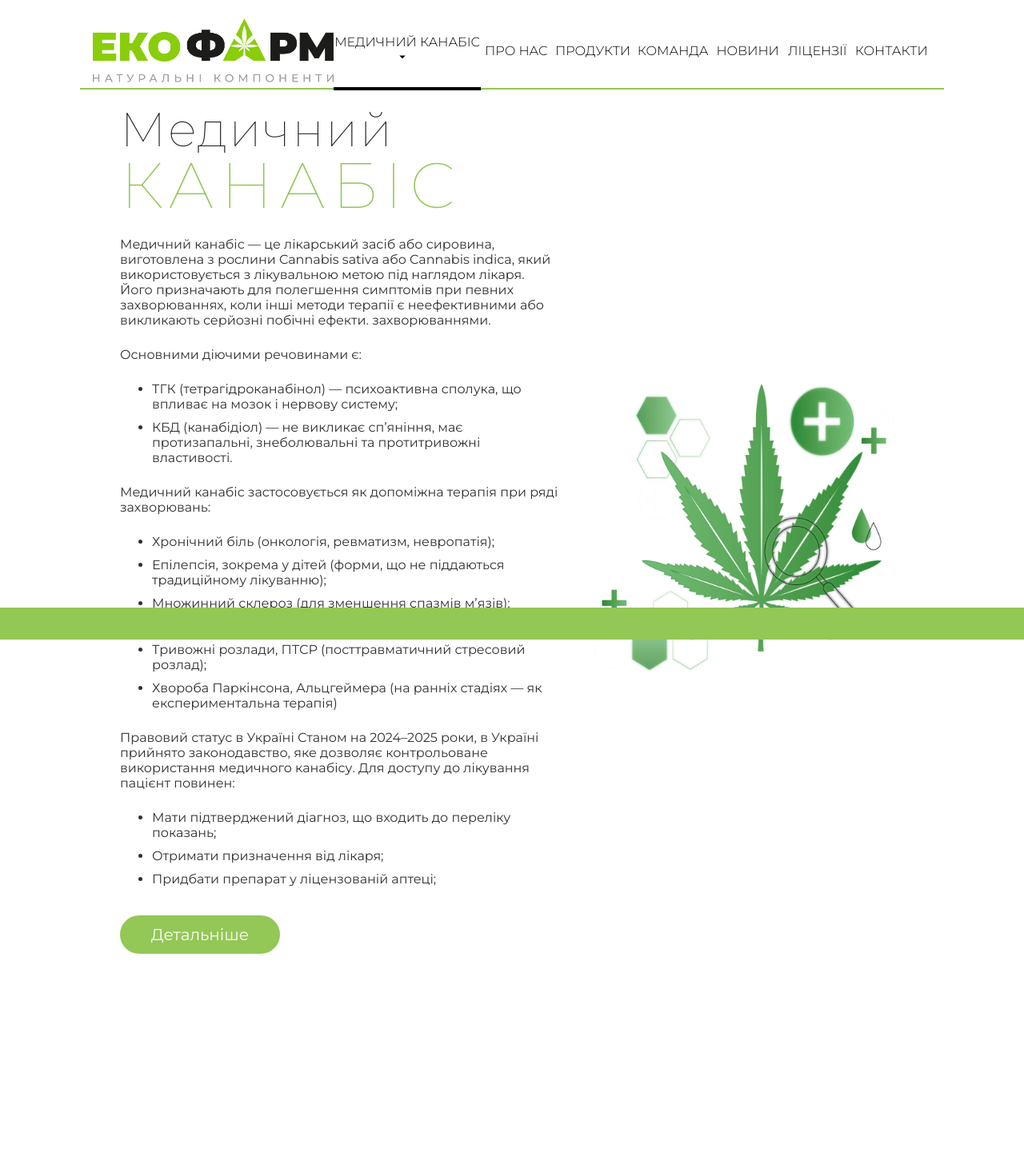
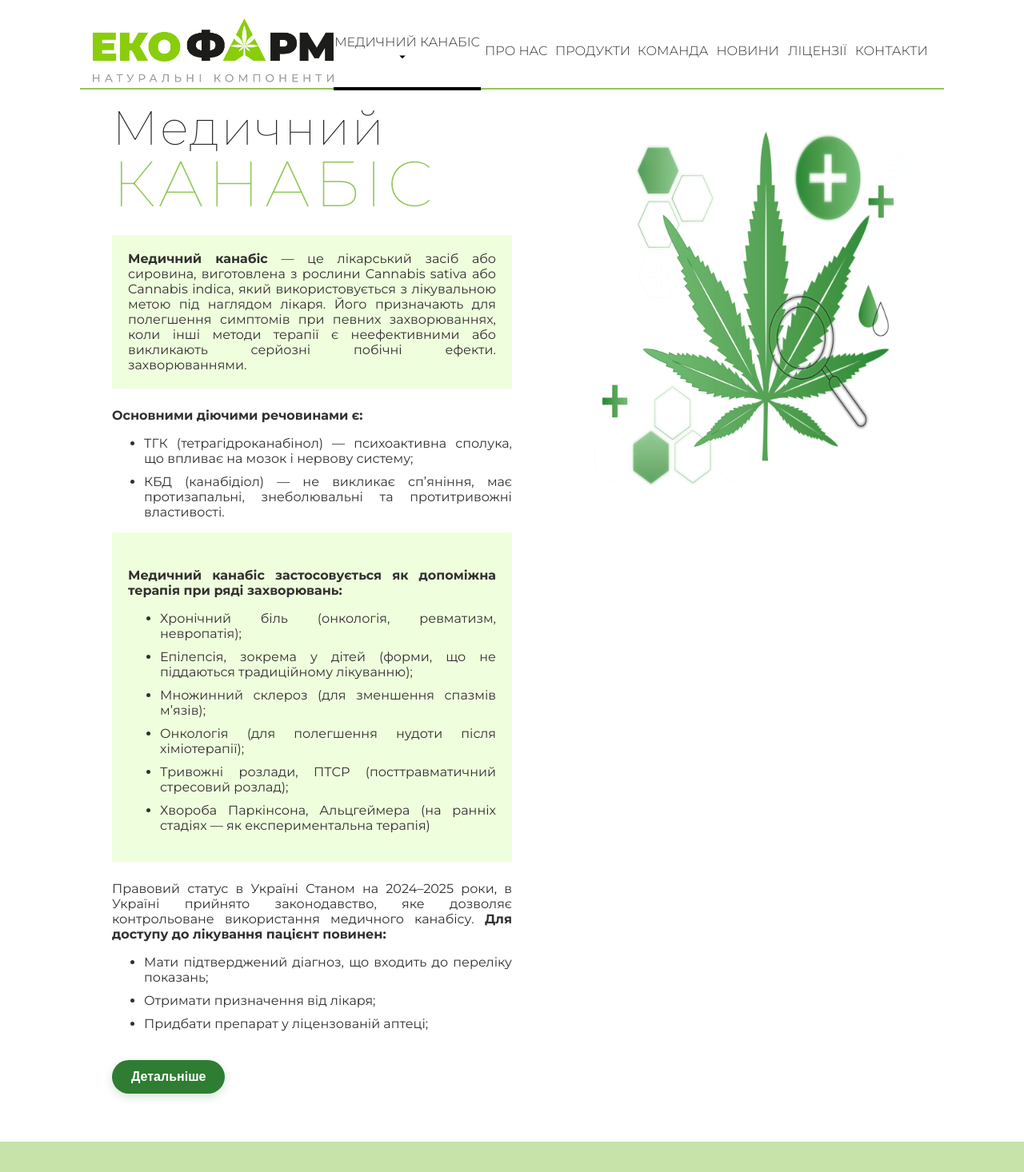
Before and after one commit to lowtab777/ecofarm-website, an Angular app: page / in a window 1280 px wide. Shown: the whole page at 80% size. Before the commit the page ends 1253 px from the top, so only its background shows below. Built offline with nearby package versions, Linux system fonts and the light colour scheme.

Commit message:
changed styles for main page and changes in global styles, refactoring

```diff
--- a/src/app/app.component.scss
+++ b/src/app/app.component.scss
@@ -15,6 +15,7 @@
 }
 
 .app-content {
+  margin-top: 30px;
   padding: 100px 140px 60px 140px;
   min-height: 100vh;
   box-sizing: border-box;
@@ -23,7 +24,6 @@
 }
 
 .app-footer {
-  position: fixed;
   left: 0;
   bottom: 0;
   width: 100%;
--- a/src/app/components/about-us/about-us.component.html
+++ b/src/app/components/about-us/about-us.component.html
@@ -7,7 +7,7 @@
       <span class="main-text">ФК "Екофарм"</span>
       <span class="accent-text">Історія компанії</span>
     </div>
-    <h2>Як усе починалося</h2>
+    <h2 class="first-paragraph">Як усе починалося</h2>
     <p>
       ТОВ "ФК "Екофарм" — це сучасне фармацевтичне підприємство, створене з
       метою впровадження інноваційних підходів у галузі виготовлення лікарських
--- a/src/app/components/about-us/about-us.component.scss
+++ b/src/app/components/about-us/about-us.component.scss
@@ -1,7 +1,6 @@
 .main-page-wrap {
   display: flex;
   justify-content: center;
-  margin-top: 30px;
 }
 
 .main-page-text {
@@ -9,10 +8,11 @@
   width: 60%;
   flex-direction: column;
   padding-left: 40px;
+  padding-right: 5%;
 }
 
 @media (max-width: 600px) {
-  .main-page-text{
+  .main-page-text {
     width: 90% !important;
     padding-left: 0px !important;
   }
@@ -31,35 +31,16 @@
 }
 
 p {
-    font-family: 'Montserrat', Arial, sans-serif;
-    color:#646363;
+  font-family: "Montserrat", Arial, sans-serif;
+  color: #646363;
   margin: 10px 0px 10px 0px;
+  text-align: justify;
 }
 
 h2 {
   margin: 20px 0px 0px 0px;
 }
 
-.headline {
-    text-align: left;
-    display: flex;
-    flex-direction: column;
+.first-paragraph {
+  margin-top: 30px;
 }
-
-.main-text {
-  font-family: "Montserrat", Arial, sans-serif;
-  font-size: 60px;
-  color: #232323;
-  font-weight: 100;
-  letter-spacing: 2px;
-  line-height: 1;
-}
-
-.accent-text {
-  font-family: 'Montserrat', Arial, sans-serif;
-  font-size: 80px;
-  color: #93c756;
-  font-weight: 100;
-  letter-spacing: 5px;
-  line-height: 1;
-}
--- a/src/app/components/contact-info/contact-info.component.scss
+++ b/src/app/components/contact-info/contact-info.component.scss
@@ -10,7 +10,7 @@ mat-icon{
 }
 
 .contact-info-wrap {
-    border-bottom: 3px solid #93c756;
+    border-bottom: 2px solid #93c756;
     padding-bottom: 10px;
 }
 
--- a/src/app/components/ecofarm-footer/ecofarm-footer.component.scss
+++ b/src/app/components/ecofarm-footer/ecofarm-footer.component.scss
@@ -1,8 +1,7 @@
 .footer-rectangle {
   width: 100%;
   height: 40px;
-  background: #93c756;
-  position: fixed;
+  background: #92c75681;
   left: 0;
   bottom: 0;
   z-index: 100;
--- a/src/app/components/main-page/main-page.component.html
+++ b/src/app/components/main-page/main-page.component.html
@@ -4,14 +4,14 @@
       <span class="main-text">Медичний</span>
       <span class="accent-text">КАНАБІС</span>
     </div>
-    <p>
-      Медичний канабіс — це лікарський засіб або сировина, виготовлена з рослини
+    <p class="single-text-block-green">
+      <span class="font-weight-700">Медичний канабіс</span> — це лікарський засіб або сировина, виготовлена з рослини
       Cannabis sativa або Cannabis indica, який використовується з лікувальною
       метою під наглядом лікаря. Його призначають для полегшення симптомів при
       певних захворюваннях, коли інші методи терапії є неефективними або
       викликають серйозні побічні ефекти. захворюваннями.
     </p>
-    <p>Основними діючими речовинами є:</p>
+    <p class="font-weight-700">Основними діючими речовинами є:</p>
     <ul>
       <li>
         ТГК (тетрагідроканабінол) — психоактивна сполука, що впливає на мозок і
@@ -22,8 +22,10 @@
         знеболювальні та протитривожні властивості.
       </li>
     </ul>
-    <p>
-      Медичний канабіс застосовується як допоміжна терапія при ряді захворювань:
+    <div class="single-text-block-green">
+      <p class="font-weight-700">
+        Медичний канабіс застосовується як допоміжна терапія при ряді
+        захворювань:
       </p>
       <ul>
         <li>Хронічний біль (онкологія, ревматизм, невропатія);</li>
@@ -35,22 +37,22 @@
         <li>Онкологія (для полегшення нудоти після хіміотерапії);</li>
         <li>Тривожні розлади, ПТСР (посттравматичний стресовий розлад);</li>
         <li>
-        Хвороба Паркінсона, Альцгеймера (на ранніх стадіях — як експериментальна
-        терапія)
+          Хвороба Паркінсона, Альцгеймера (на ранніх стадіях — як
+          експериментальна терапія)
         </li>
       </ul>
-
+    </div>
     <p>
       Правовий статус в Україні Станом на 2024–2025 роки, в Україні прийнято
       законодавство, яке дозволяє контрольоване використання медичного канабісу.
-      Для доступу до лікування пацієнт повинен:
+      <span class="font-weight-700">Для доступу до лікування пацієнт повинен: </span>
     </p>
     <ul>
       <li>Мати підтверджений діагноз, що входить до переліку показань;</li>
       <li>Отримати призначення від лікаря;</li>
       <li>Придбати препарат у ліцензованій аптеці;</li>
     </ul>
-    <button mat-button [routerLink]="'/about-us'">Детальніше</button>
+    <button [routerLink]="'/about-us'" class="btn-primary">Детальніше</button>
   </div>
   <div class="main-page-img hide-on-mobile">
     <img mat-image src="images/1.png" />
--- a/src/app/components/main-page/main-page.component.scss
+++ b/src/app/components/main-page/main-page.component.scss
@@ -5,73 +5,108 @@
 }
 
 .main-page-text {
-  width: 55%;
+  width: 60%;
+  text-align: justify;
+  margin-right: 60px;
   // border: 3px solid black;
 
-  button {
-    font-family: "Montserrat", Arial, sans-serif;
-    font-size: 20px;
-    background-color: #93c756;
-    height: 48px;
-    min-width: 200px;
-    border-radius: 24px;
-    color: white;
-    margin-top: 20px;
+  // button {
+  //   font-family: "Montserrat", Arial, sans-serif;
+  //   font-size: 20px;
+  //   background-color: #93c756;
+  //   height: 48px;
+  //   min-width: 200px;
+  //   color: white;
+  //   margin-top: 20px;
+  //   font-weight: 700;
+  // }
+}
+
+button.btn-primary {
+  margin-top: 20px;
+  background-color: #2e7d32; // глубокий зелёный
+  color: #ffffff !important;
+  padding: 12px 24px;
+  border: none;
+  border-radius: 999px; // делает кнопку "пилюлей"
+  font-weight: 600;
+  font-size: 16px;
+  cursor: pointer;
+  box-shadow: 0 4px 12px rgba(46, 125, 50, 0.2);
+  transition: background-color 0.3s ease, transform 0.2s ease;
+
+  &:hover {
+    background-color: #256428; // темнее при наведении
+    transform: translateY(-2px);
+  }
+
+  &:active {
+    transform: translateY(0px);
+    box-shadow: 0 2px 6px rgba(46, 125, 50, 0.3);
   }
 }
+
 @media (max-width: 600px) {
-  .main-page-text{
+  .main-page-text {
     width: 90%;
   }
 }
 
-
 .headline {
-  margin-top: 2rem;
-  text-align: left;
-}
-
-.main-text {
-  font-family: "Montserrat", Arial, sans-serif;
-  font-size: 60px;
-  color: #232323;
-  font-weight: 100;
-  letter-spacing: 2px;
-  line-height: 1;
-  display: block;
-}
-
-.accent-text {
-  font-family: "Montserrat", Arial, sans-serif;
-  font-size: 80px;
-  color: #93c756;
-  font-weight: 100;
-  letter-spacing: 8px;
-  line-height: 1;
-  display: block;
 }
 
 .main-page-img {
   // border: 3px solid rgb(134, 40, 40);
-  width: 39%;
+  position: sticky;
   display: flex;
   justify-content: center;
-  align-items: center;
+  top: 0px;
+  width: 40%;
+  //align-items: center;
   img {
-    max-height: 700px;
+    top: 130px;
+    position: sticky;
+    max-height: 600px;
     overflow: hidden;
+    height: auto;
+    max-height: 60vh;
   }
 }
 
+// .main-page-img {
+//   position: relative;
+//   height: 40vh;
+//   overflow: visible;
+//   width: 40%;
+//   display: flex;
+// }
+
+// .main-page-img img {
+//   position: sticky;
+//   top: 130px;
+//   width: 100%;
+//   height: 100%;
+//   object-fit: contain;
+//   display: block;
+// }
+
 p {
-  font-family: "Montserrat", Arial, sans-serif;
   margin-top: 24px;
-  margin-bottom: 24px;
+  margin-bottom: 10px;
 }
 
 li {
-  margin-top: 10px;
+  margin-top: 0px;
   margin-bottom: 10px;
 
   font-family: "Montserrat", Arial, sans-serif;
 }
+
+.single-text-block-green {
+  background-color: #efffdd;
+  padding: 20px;
+}
+
+.font-weight-700 {
+  font-weight: 700;
+}
--- a/src/app/components/team-page/team-page.component.html
+++ b/src/app/components/team-page/team-page.component.html
@@ -1 +1,13 @@
-<p>team-page works!</p>
+<div class="team-wrap">
+  <div class="headline">
+    <span class="main-text">Команда ТОВ ФК "Екофарм"</span>
+    <span class="accent-text">Наша команда</span>
+  </div>
+  <p>
+    Команда ТОВ "ФК "Екофарм" — це синергія досвіду, інноваційного мислення та
+    відповідального підходу до фармацевтичної справи. Ми об’єднали фахівців, які
+    розуміють важливість нових терапевтичних підходів, зокрема в застосуванні
+    медичного канабісу, і працюють над створенням продуктів, що реально
+    покращують якість життя пацієнтів.
+  </p>
+</div>
--- a/src/app/components/team-page/team-page.component.scss
+++ b/src/app/components/team-page/team-page.component.scss
@@ -0,0 +1,15 @@
+.team-wrap {
+    display: flex;
+    align-items: center;
+    flex-direction: column;
+}
+
+.headline {
+    display: flex;
+    align-items: center;
+}
+
+p{
+    font-size: 40px;
+    font-weight: 300;
+}
--- a/src/styles.scss
+++ b/src/styles.scss
@@ -56,14 +56,50 @@ nav a,
 }
 
 p {
+  font-family: "Montserrat", Arial, sans-serif;
+  color: #303030;
+}
+
+span {
+  font-family: "Montserrat", Arial, sans-serif;
   color: #303030;
 }
 
 li {
+  font-family: "Montserrat", Arial, sans-serif;
   color: #303030;
 }
 
 h2 {
+  font-family: "Montserrat", Arial, sans-serif;
   color: #202020;
   font-weight: 500;
 }
+
+.headline {
+  text-align: left;
+  display: flex;
+  flex-direction: column;
+
+  .main-text {
+    font-family: "Montserrat", Arial, sans-serif;
+    font-size: 60px;
+    color: #232323;
+    font-weight: 100;
+    letter-spacing: 2px;
+    line-height: 1;
+  }
+
+  .accent-text {
+    font-family: "Montserrat", Arial, sans-serif;
+    font-size: 80px;
+    color: #93c756;
+    font-weight: 100;
+    letter-spacing: 5px;
+    line-height: 1;
+  }
+}
+
+.font-weight-700 {
+  font-weight: 700;
+}
```
Lines whose indentation alone changed are shown as unchanged.
